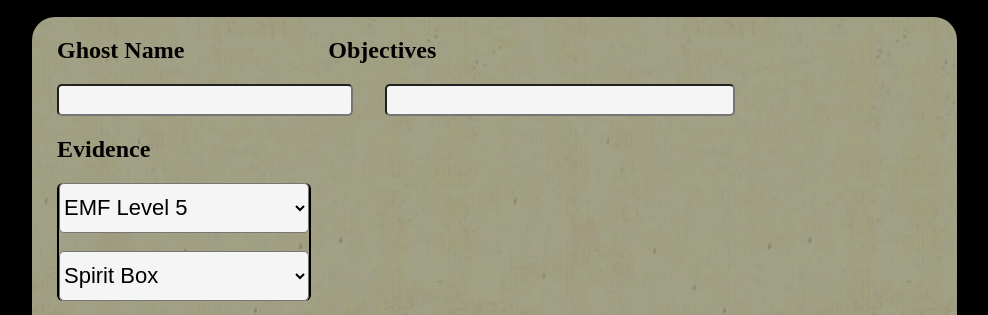
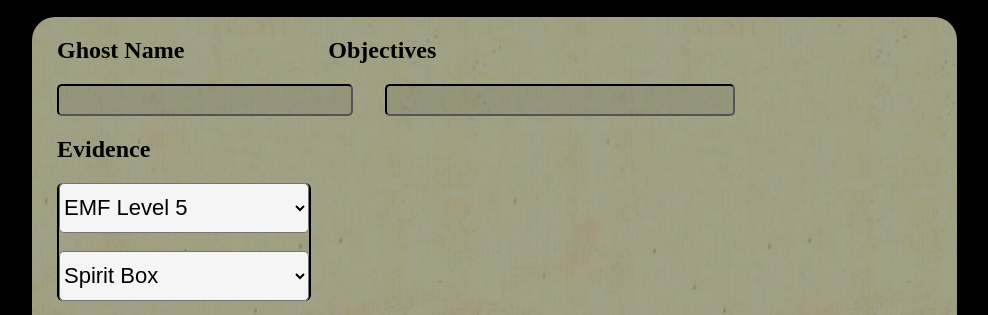
Before and after one commit to MegaMech/megamech.github.io, a plain HTML site: page phasmo/notebook.html in a window 1280 px wide. Shown: the top 315 px of the page, without its empty margins (154-1142 px from the left). Drawn offline with Linux system fonts and the light colour scheme.

Commit message:
Update notebook.html

```diff
--- a/phasmo/notebook.html
+++ b/phasmo/notebook.html
@@ -38,7 +38,8 @@ select {
 .texta {
     border-radius: 5px;
     font-size: 22px;
-    background-color: whitesmoke;
+    background-color: rgba(0,0,0,0.07);
+    border-color: black;
 }
 #g1, #g2, #g3 {
     font-size: 30px;
```
